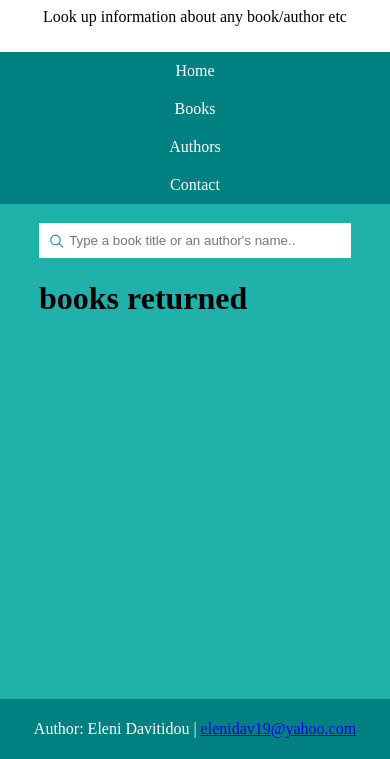
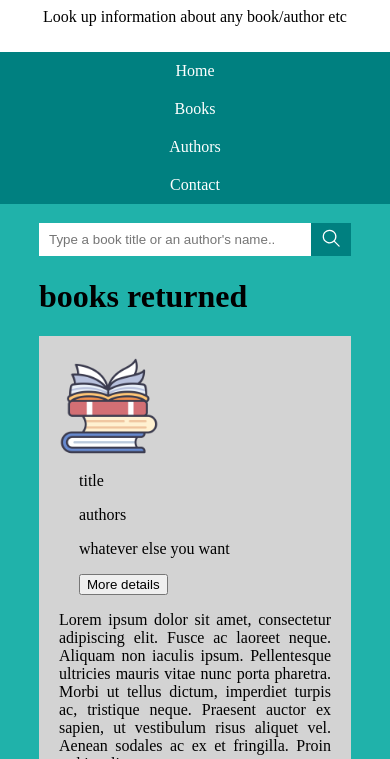
Before and after one commit to eleniDav/BookSearchEngine, a React app in the folder client/: page / in a window 390 px wide. Shown: the part 85-844 px from the top of the page. Built offline with nearby package versions, Linux system fonts and the light colour scheme.

Commit message:
book components testing and responsive designing

```diff
--- /dev/null
+++ b/client/src/books.js
@@ -0,0 +1,29 @@
+import React from "react";
+
+function Books() {
+
+  return (
+    <>
+
+        <div className="bookContainer">
+            <div className="bookInfo1">
+                <img src="icon.png" alt="no pic for u"></img>
+                <div className="info_1">
+                    <p>title</p>
+                    <p>authors</p>
+                    <p>whatever else you want</p>
+                </div>
+                <button id="moreInfo">More details</button>
+            </div>
+            <div className="bookInfo2">
+                <p>Lorem ipsum dolor sit amet, consectetur adipiscing elit. Fusce ac laoreet neque. Aliquam non iaculis ipsum. Pellentesque ultricies mauris vitae nunc porta pharetra. Morbi ut tellus dictum, imperdiet turpis ac, tristique neque. Praesent auctor ex sapien, ut vestibulum risus aliquet vel. Aenean sodales ac ex et fringilla. Proin sed iaculis erat, ut accumsan urna.</p>
+            </div>
+
+        </div>
+
+    </>
+  )
+
+}
+
+export default Books;
--- a/client/src/content.js
+++ b/client/src/content.js
@@ -1,5 +1,6 @@
 import React, { useState } from "react";
 import { GoSearch } from 'react-icons/go';
+import Books from './books';
 
 function Content(){
     const [data, setData] = useState([]);
@@ -9,23 +10,31 @@ function Content(){
         setInputValue(e.target.value);
     }
 
-    const fere = () => {
+    const search = () => {
         fetch('https://www.googleapis.com/books/v1/volumes?q='+inputValue+'&maxResults=30&key=AIzaSyCodWW4QEp3pi-Jrs3luihob2SpYS1vMow')
         .then(response => response.json())
         .then(data => setData(data.items))
         .catch(err => console.error('error fetching data:', err));
     }
 
+    const search2 = (e) => {
+        if(e.key === "Enter")
+            search();
+    }
+
     return (
         <>
         <div className="searchBarContainer">
             <div className="searchBar">
-                <GoSearch id="searchIcon" />
-                <input type="text" id="searchInput" placeholder={"Type a book title or an author's name.."} value={inputValue} onChange={handleInput} onBlur={fere}></input>
+                <input type="text" id="searchInput" placeholder={"Type a book title or an author's name.."} value={inputValue} onChange={handleInput} onKeyUp={search2}></input>
+                <button onClick={search}><GoSearch id="searchIcon" /></button>
             </div>
             <div className="results">
                 <h1>books returned</h1>
-                <ul>
+                <ul className="bookComponents">
+                <Books />
+                <Books />
+                <Books />
                     {data.map(item => (
                         <li key={item.id}>{item.volumeInfo.title} - {item.volumeInfo.authors}</li>
                     ))}
--- a/client/src/css/home.css
+++ b/client/src/css/home.css
@@ -35,6 +35,7 @@ and for the main part of the page to be of 1 fraction unit=it will expand if the
     text-align: center;
     text-decoration: none;
     color: white;
+    transition-duration: 0.4s;
 }
 
 .topnav a:hover{
@@ -61,23 +62,103 @@ for screens less than 400px wide make the topnav links stack up
 
 .searchBar{
     display: flex;
-    padding: 5px 10px 5px 10px;
     background-color: white;
     align-items: center;
 }
 
 #searchInput{
     width: 100%;
-    padding: 5px;
     border: none;
+    padding: 5px 10px 5px 10px;
 }
 
 #searchInput:focus{
     outline: none;
 }
 
+.searchBar button{
+    display: block;
+    float: right;
+    border: none;
+    background-color: teal;
+    padding: 5px 10px 5px 10px;
+    transition-duration: 0.2s;
+}
+
+.searchBar button:hover{
+    background-color: white;
+    cursor: pointer;
+}
+
+.searchBar button:hover #searchIcon{
+    color: teal;
+}
+
 #searchIcon{
-    color: teal;
+    color: white;
+    width: 20px;
+    height: 20px;
+}
+
+.bookComponents{
+    padding: 0;
+    display: grid;
+    grid-template-columns: repeat(auto-fit, minmax(300px, 1fr));
+    gap: 20px;
+    width: 100%;
+}
+
+.bookContainer{
+    display: flex;
+    flex-direction: column;
+    padding: 20px;
+    background-color: lightgrey;
+    min-width: 300px;
+    height: fit-content; /*this will be static once i decide what to write */
+}
+
+.bookInfo1{
+    display: flex;
+    flex-direction: row;
+    align-items: flex-start;
+}
+
+/* responsive layout
+for screens less than 400px wide make the book components look good and not ruin all the layout :)
+*/
+@media screen and (max-width: 400px){
+    .bookInfo1{
+        flex-wrap: wrap;
+    }
+    .bookComponents{
+        grid-template-columns: repeat(auto-fit, minmax(100%, 0.5fr));
+
+    }
+    .bookContainer{
+        min-width: 100%;
+        width: 100%;
+    }
+}
+
+.bookInfo1 img{
+    height: 100px;
+    width: 100px;
+    flex-grow: 0;
+}
+
+.info_1{
+    margin: 0 20px 0 20px;
+    width: fit-content;
+    flex-grow: 1;
+}
+
+#moreInfo{
+    margin: 0 0 0 20px;
+    flex-grow: 0;
+}
+
+.bookInfo2{
+    text-align: justify;
 }
 
 .footer{
--- a/client/src/index.js
+++ b/client/src/index.js
@@ -9,7 +9,7 @@ const root = ReactDOM.createRoot(document.getElementById('root'));
 root.render(
   <React.StrictMode>
     <NavBar />
-    <Content />
+    <Content />\
     <Footer />
   </React.StrictMode>
 );
```
